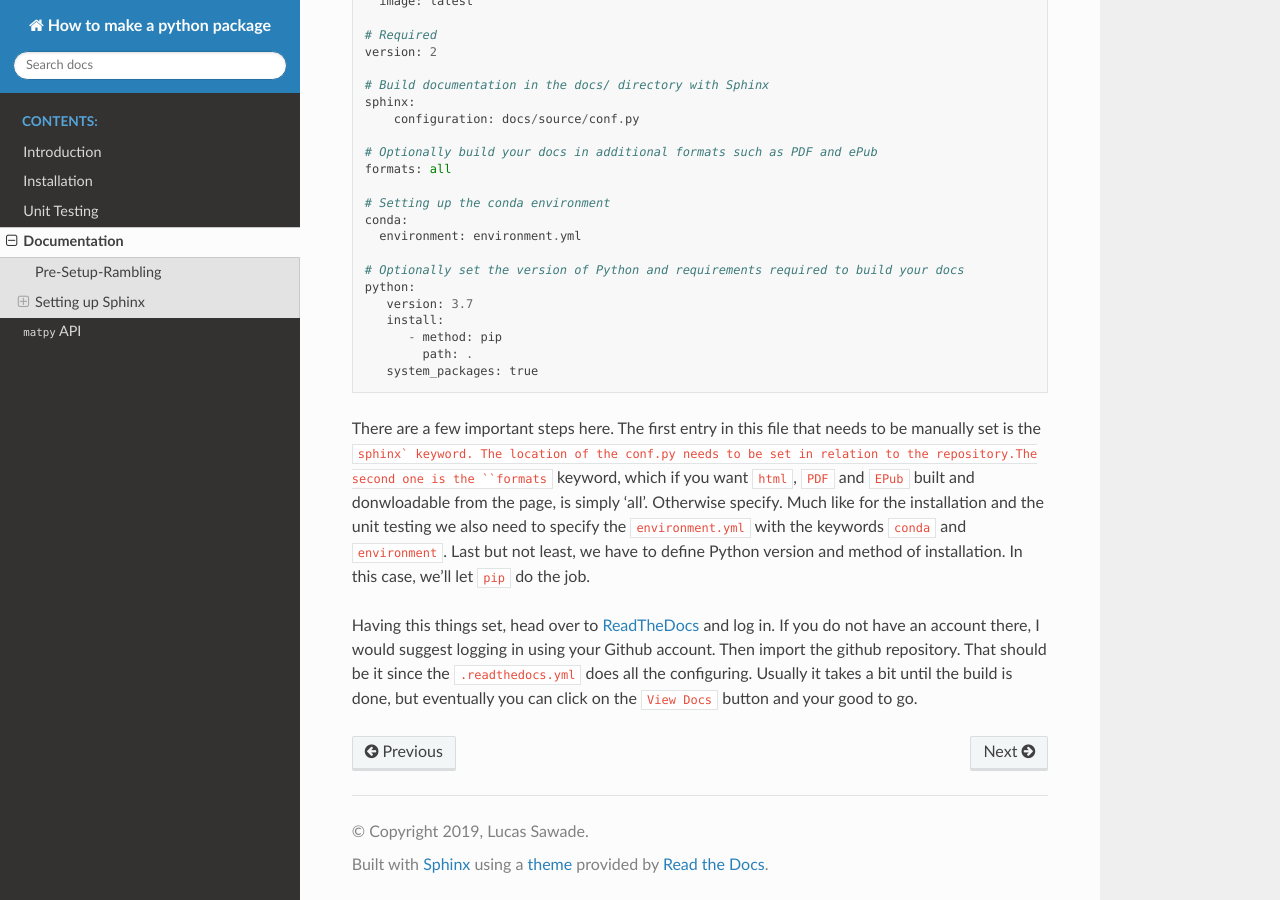
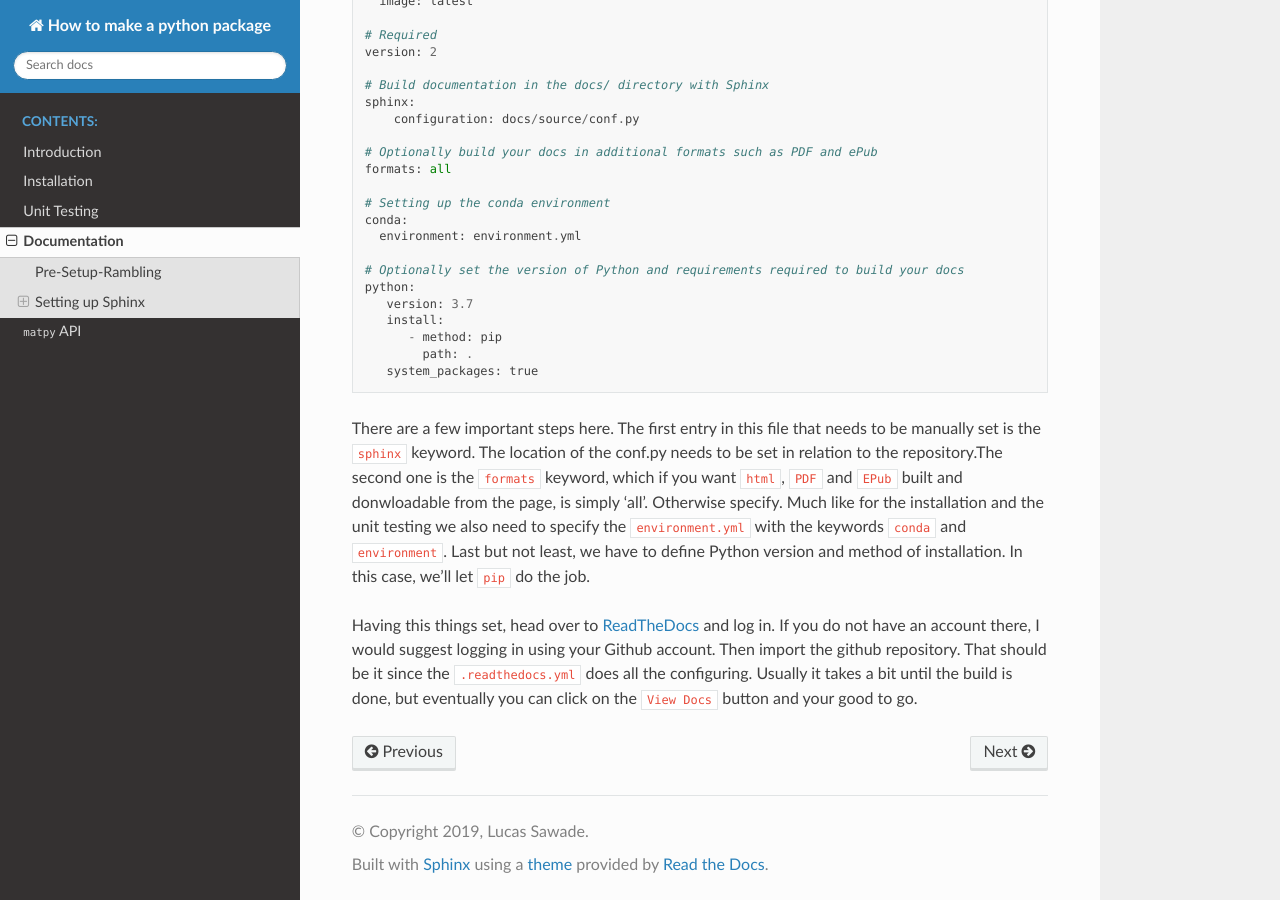
Before and after one commit to lsawade/how_to_make_a_python_package, a Sphinx documentation site: the page built from docs/source/chapters/documentation.rst, in a window 1280 px wide and 900 px high, scrolled down 3532 px. Built offline with Sphinx 7.4.7 and the Read the Docs theme 2.0.0, drawn with Linux system fonts in a browser that asks for light colours.

Commit message:
fixed docs

```diff
--- a/docs/source/chapters/documentation.rst
+++ b/docs/source/chapters/documentation.rst
@@ -144,7 +144,7 @@ necessary to build your documentation and how to build it. Let's take a look.
     :code: yaml
 
 There are a few important steps here. The first entry in this file that needs
-to be manually set is the ``sphinx` keyword. The location of the conf.py
+to be manually set is the ``sphinx`` keyword. The location of the conf.py
 needs to be set in relation to the repository.The second one is the ``formats``
 keyword, which if you want ``html``, ``PDF`` and ``EPub`` built and
 donwloadable from the page, is simply 'all'. Otherwise specify.
```
